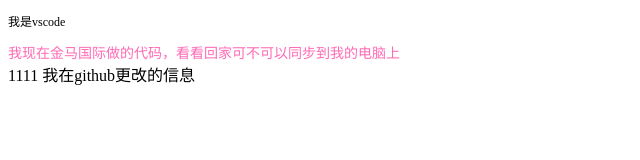
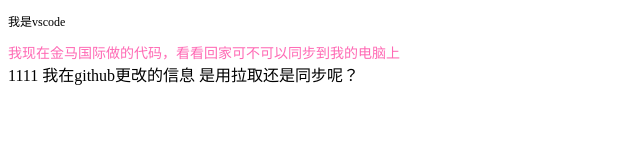
Before and after one commit to liyonghao1210/test, a plain HTML site: page index.html in a window 1280 px wide. Shown: the whole page, without its empty margins (0-640 px from the left). Drawn offline with Linux system fonts and the light colour scheme.

Commit message:
Update index.html

```diff
--- a/index.html
+++ b/index.html
@@ -21,5 +21,6 @@
     <div>我现在金马国际做的代码，看看回家可不可以同步到我的电脑上</div>
     <span>1111</span>
     我在github更改的信息
+    是用拉取还是同步呢？
 </body>
 </html>
```
